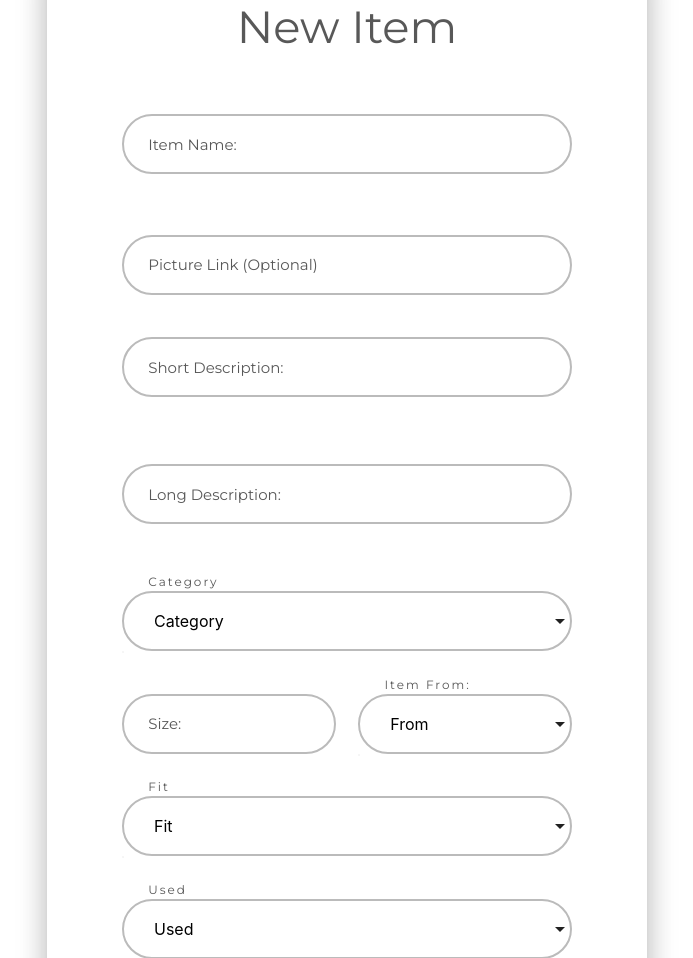
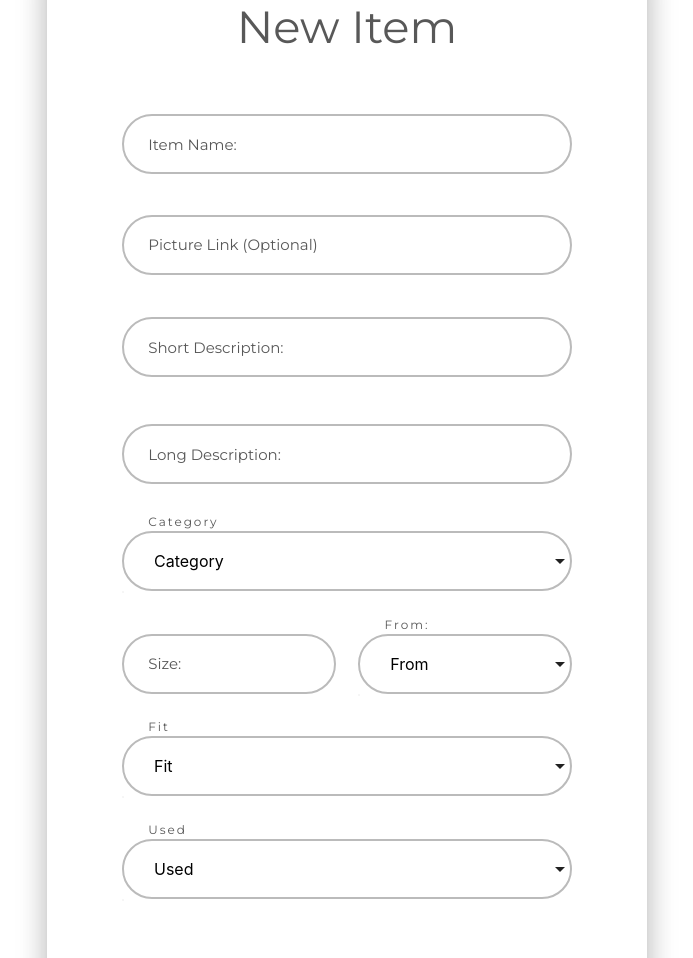
Before and after one commit to PaladinKnightMaster/swap-clothes-app, a Flask app: page /add_item in a window 1280 px wide. Shown: the part 152-1110 px from the top of the page, without its empty margins (293-986 px from the left). Run offline with Flask 2, Linux system fonts and the light colour scheme; data that the repository does not hold is empty; some libraries are stand-ins or nearby versions.

Commit message:
Change spacing in form elements

```diff
--- a/static/css/style.css
+++ b/static/css/style.css
@@ -547,7 +547,7 @@ form .swap-btn {
 div.input-field input[type=text],
 div.input-field input[type=password],
 div.input-field textarea {
-    height: 3rem;
+    height: 4rem;
 }
 
 /* Label syle */
@@ -568,11 +568,6 @@ label>i {
 }
 
 @media screen and (min-width: 600px) {
-    div.input-field input[type=text],
-    div.input-field input[type=password],
-    div.input-field textarea {
-        height: 4rem;
-    }
     .input-field>label {
         top: 0.5rem;
     }
@@ -647,11 +642,23 @@ textarea.materialize-textarea {
  /* Change label animation */
  .input-field>label:not(.label-icon).active,
  .input-field>input[type]:-webkit-autofill:not(.browser-default):not([type="search"])+label {
-    -webkit-transform: translateY(-25px) scale(0.8);
-    transform: translateY(-25px) scale(0.8);
+    -webkit-transform: translateY(-20px) scale(0.8);
+    transform: translateY(-20px) scale(0.8);
     -webkit-transform-origin: 0 0;
     transform-origin: 0 0;
  }
+
+
+ @media screen and (min-width: 600px) {
+    .input-field>label:not(.label-icon).active,
+    .input-field>input[type]:-webkit-autofill:not(.browser-default):not([type="search"])+label {
+       -webkit-transform: translateY(-25px) scale(0.8);
+       transform: translateY(-25px) scale(0.8);
+       -webkit-transform-origin: 0 0;
+       transform-origin: 0 0;
+    }
+}
+
 
  /* Form dvider heading */
 form h6 {
@@ -922,7 +929,6 @@ div.slick-slide {
 
 @media screen and (min-width: 600px) {
 
-
     .landing-content{
         margin: 0 auto;
         max-width: 500px;
--- a/templates/add_item.html
+++ b/templates/add_item.html
@@ -18,7 +18,7 @@
     action="{{ url_for('add_item') }}">
         <h3 class="center">New Item</h1>
         <!-- Item Name -->
-        <div class="row">
+        <div class="row mb-0">
             <div class="input-field col s12">
                 <input
                     id="item_name"
@@ -48,7 +48,7 @@
         </div>
 
         <!-- Short Description for the item card front -->
-        <div class="row input-container">
+        <div class="row input-container mb-0">
             <div class="input-field col s12">
                 <textarea
                     id="short_desc"
@@ -62,7 +62,7 @@
         </div>
 
         <!-- Long Description for the item card back -->
-        <div class="row input-container">
+        <div class="row input-container mb-0">
             <div class="input-field col s12">
                 <textarea
                     id="long_desc"
@@ -107,7 +107,7 @@
                         <option value="UK">UK</option>
                         <option value="USA">USA</option>
                 </select>
-                <label class="options-label">Item From:</label>
+                <label class="options-label">From:</label>
             </div>
         </div>
 
```
